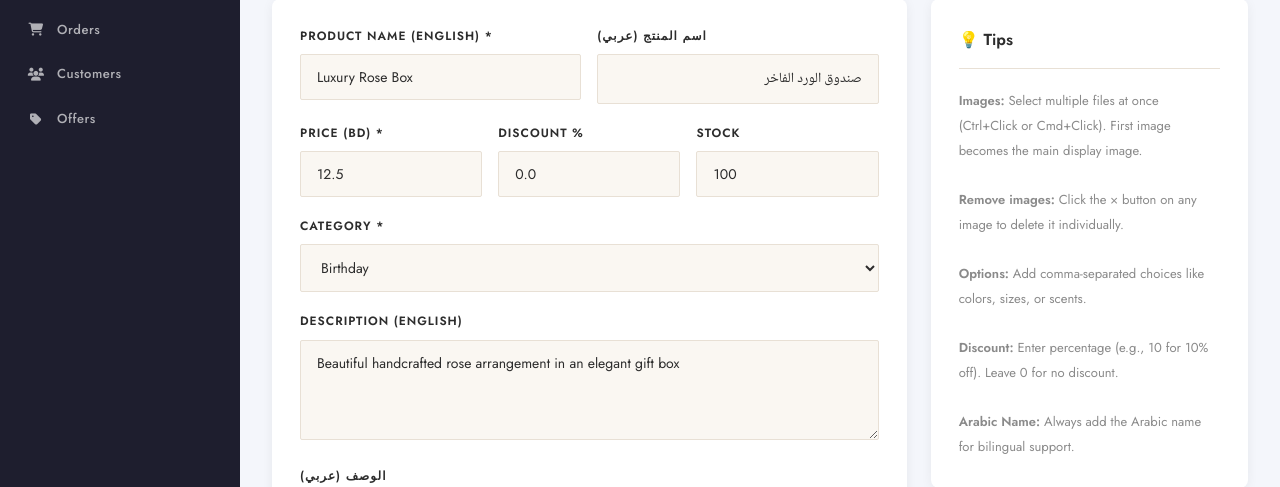
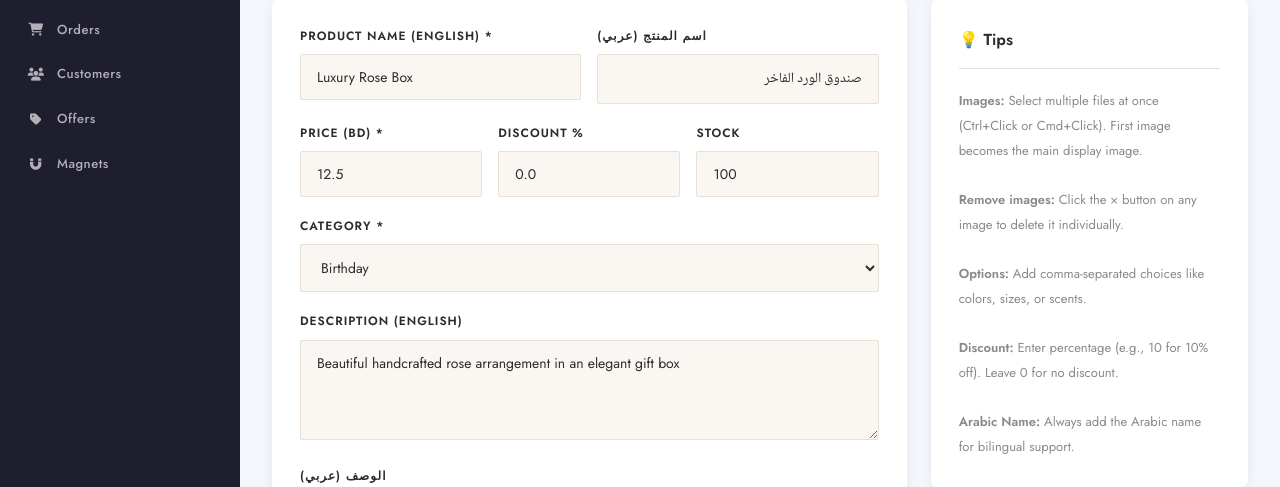
Before and after one commit to fatimax225/jujitsu-store, a Flask app: template templates/admin/product_form.html in a window 1280 px wide. Shown: the part 166-653 px from the top of the page. Run offline with Flask 3, Linux system fonts and the light colour scheme; the template is opened without the code that fills it: values that come from a table or form of the project are taken from there, others are empty; data comes from the database, SQL or seed files in the repository.

Commit message:
Update base.html

```diff
--- a/templates/admin/base.html
+++ b/templates/admin/base.html
@@ -39,6 +39,9 @@
         <a href="{{ url_for('admin_offers') }}" class="{{ 'active' if 'offer' in request.endpoint }}">
             <i class="fas fa-tag"></i> Offers
         </a>
+        <a href="{{ url_for('admin_magnets') }}" class="{{ 'active' if 'magnet' in request.endpoint }}">
+            <i class="fas fa-magnet"></i> Magnets
+        </a>
     </div>
 
     <div class="admin-content">
```
